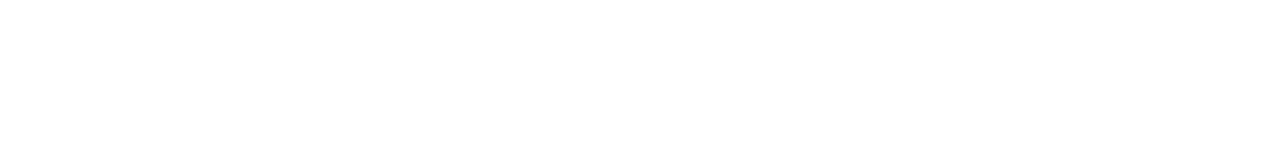
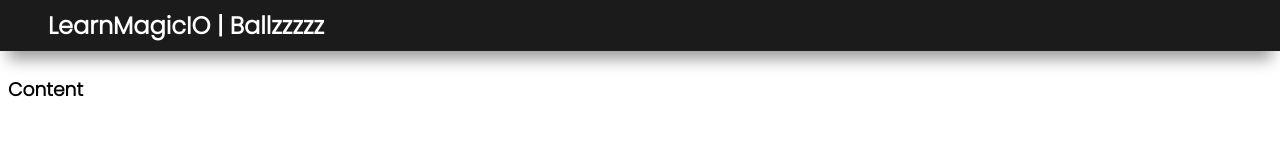
Before and after one commit to yashweblife/LearnMagicIO, a website built with Vite: page Ball.html in a window 1280 px wide. Built offline with nearby package versions, Linux system fonts and the light colour scheme.

Commit message:
add basic content

```diff
--- a/Ball.html
+++ b/Ball.html
@@ -7,10 +7,21 @@
     <title>LMIO | Ball</title>
   </head>
   <body>
-    <header>
-      <h1></h1>
+    <header class="main">
+      <h1><a href="./index.html">LearnMagicIO</a> | Ballzzzzz</h1>
       <nav></nav>
     </header>
+    <section class="content">
+      <div class="side-nav">
+        <h3>Content</h3>
+        <nav>
+          <a href="#"></a>
+        </nav>
+      </div>
+      <main class="article">
+        <header></header>
+      </main>
+    </section>
     <script src="./src/pages/ball.ts" type="module"></script>
   </body>
 </html>
```
